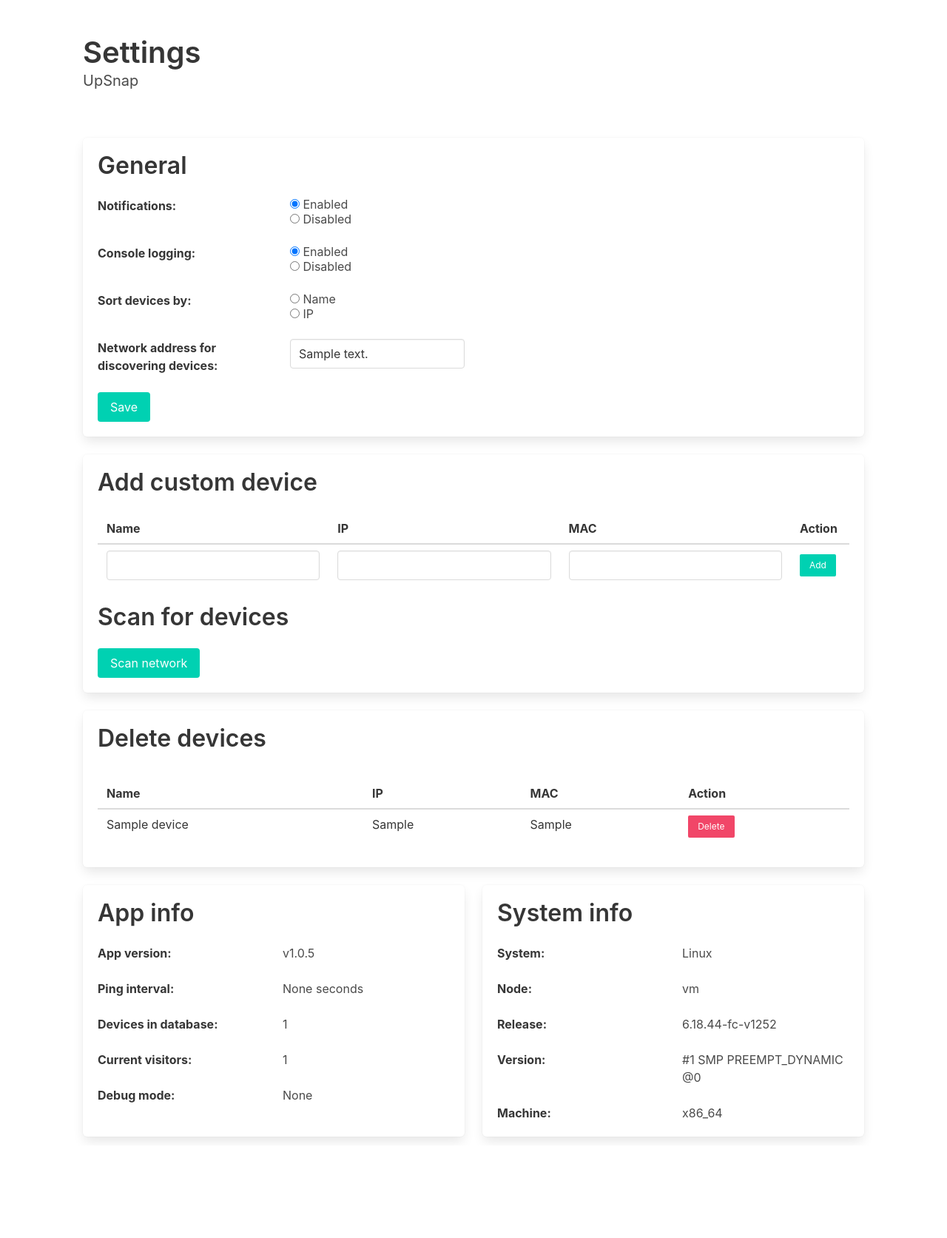
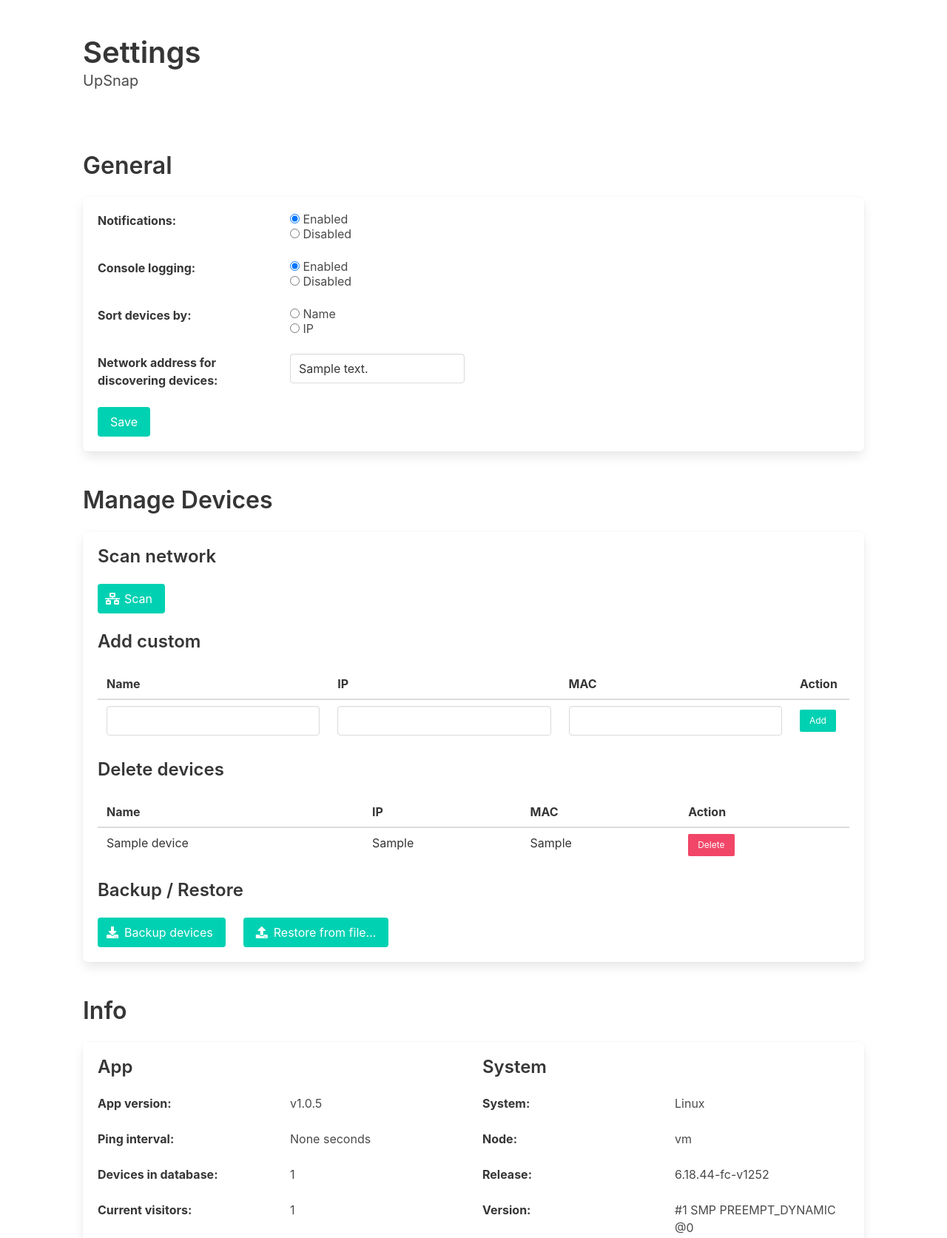
Before and after one commit to seriousm4x/UpSnap, a Django app: page /settings/ in a window 1280 px wide. Shown: the part 52-1725 px from the top of the page at 74% size. Before the commit the page ends 1594 px from the top, so only its background shows below. Run offline with Django 3.2, Linux system fonts and the light colour scheme; tables that the repository leaves empty hold one stand-in row (values such as "Sample post"); parts of the project's set-up code (start-up, migrations or seed data) failed here and were passed over.

Commit message:
cleanup settings, import export devices

```diff
--- a/app/wol/templates/wol/settings.html
+++ b/app/wol/templates/wol/settings.html
@@ -40,18 +40,14 @@
     </nav>
     <div class="container">
         <section class="section">
-            <h1 class="title is-size-2">
-                Settings
-            </h1>
-            <p class="subtitle">
-                UpSnap
-            </p>
+            <h1 class="title is-size-2">Settings</h1>
+            <p class="subtitle">UpSnap</p>
         </section>
-        <section class="section pt-4 pb-3">
+        <section class="section py-3">
+            <h2 class="title is-size-3 my-5">General</h2>
             <form action="/settings/save/" method="post">
                 {% csrf_token %}
                 <div class="box no-flex">
-                    <h2 class="title is-size-3 mb-5">General</h2>
                     <div class="columns">
                         <div class="column is-one-quarter">
                             <span class="mr-2"><strong>Notifications:</strong></span>
@@ -116,10 +112,27 @@
             </form>
         </section>
         <section class="section py-3">
-            <div class="columns is-multiline is-mobile">
-                <div class="column is-full-mobile is-full-tablet is-full-desktop is-full-widescreen is-half-fullhd">
+            <h2 class="title is-size-3 my-5">Manage Devices</h2>
             <div class="box no-flex">
-                        <h2 class="title is-size-3 mb-5">Add custom device</h2>
+                <h3 class="title is-size-4 mb-5">Scan network</h3>
+                {% if settings.scan_address %}
+                <button id="scan-button" class="button is-primary">
+                    <span class="icon is-small">
+                        <i class="fas fa-network-wired"></i>
+                    </span>
+                    <span>
+                        Scan
+                    </span>
+                </button>
+                {% else %}
+                <article class="message is-danger">
+                    <div class="message-body">
+                        Please enter the network address above and save to use this feature. Network address should look like "192.168.1.0/24".
+                    </div>
+                </article>
+                <button id="scan-button" class="button is-primary" disabled>Scan network</button>
+                {% endif %}
+                <h3 class="title is-size-4 my-5">Add custom</h3>
                 <form action="/settings/custom_add/" method="post">
                     {% csrf_token %}
                     <table class="table is-fullwidth">
@@ -139,18 +152,7 @@
                         </tbody>
                     </table>
                 </form>
-                        <h2 class="title is-size-3 my-5">Scan for devices</h2>
-                        {% if settings.scan_address %}
-                        <button id="scan-button" class="button is-primary">Scan network</button>
-                        {% else %}
-                        <article class="message is-danger">
-                            <div class="message-body">
-                                Please enter the network address above and save to use this feature. Network address should look like "192.168.1.0/24".
-                            </div>
-                        </article>
-                        <button id="scan-button" class="button is-primary" disabled>Scan network</button>
-                        {% endif %}
-                        <div id="scan-table-container" class="table-container py-3 is-hidden">
+                <div id="scan-table-container" class="table-container is-hidden">
                     <table id="scan-table" class="table is-fullwidth">
                         <thead>
                             <th>Name</th>
@@ -161,12 +163,8 @@
                         <tbody></tbody>
                     </table>
                 </div>
-                    </div>
-                </div>
-                <div class="column is-full-mobile is-full-tablet is-full-desktop is-full-widescreen is-half-fullhd">
-                    <div class="box no-flex">
-                        <h2 class="title is-size-3 mb-5">Delete devices</h2>
-                        <div id="delete-table-container" class="table-container py-3">
+                <h3 class="title is-size-4 my-5">Delete devices</h3>
+                <div id="delete-table-container" class="table-container">
                     <table id="delete-table" class="table is-fullwidth">
                         <thead>
                             <th>Name</th>
@@ -186,15 +184,43 @@
                         </tbody>
                     </table>
                 </div>
+                <h3 class="title is-size-4 my-5">Backup / Restore</h3>
+                <div class="columns is-tablet">
+                    <div class="column is-narrow">
+                        <a class="button is-primary" href="/settings/export/">
+                            <span class="icon is-small">
+                                <i class="fas fa-download"></i>
+                            </span>
+                            <span>Backup devices</span>
+                        </a>
+                    </div>
+                    <div class="column is-narrow">
+                        <form action="/settings/import/" method="post" enctype=multipart/form-data id="restore-form">
+                            {% csrf_token %}
+                            <div class="file is-primary">
+                                <label class="file-label">
+                                    <input id="restore-input" class="file-input" type="file" name="file" onchange="form.submit()">
+                                    <span class="file-cta">
+                                        <span class="file-icon">
+                                            <i class="fas fa-upload"></i>
+                                        </span>
+                                        <span class="file-label">
+                                            Restore from file…
+                                        </span>
+                                    </span>
+                                </label>
+                            </div>
+                        </form>
                     </div>
                 </div>
             </div>
         </section>
         <section class="section py-3">
+            <h2 class="title is-size-3 my-5">Info</h2>
+            <div class="box no-flex">
                 <div class="columns">
                     <div class="column">
-                    <div class="box">
-                        <h2 class="title is-size-3 mb-5">App info</h2>
+                        <h3 class="title is-size-4 mb-5">App</h3>
                         <div class="columns is-mobile">
                             <div class="column">
                                 <span class="mr-2"><strong>App version:</strong></span>
@@ -236,10 +262,8 @@
                             </div>
                         </div>
                     </div>
-                </div>
                     <div class="column">
-                    <div class="box">
-                        <h2 class="title is-size-3 mb-5">System info</h2>
+                        <h3 class="title is-size-4 mb-5">System</h3>
                         <div class="columns is-mobile">
                             <div class="column">
                                 <span class="mr-2"><strong>System:</strong></span>
--- a/app/wol/urls.py
+++ b/app/wol/urls.py
@@ -10,5 +10,7 @@ urlpatterns = [
     path("settings/scan_add/", views.settings_scan_add, name="settings_scan_add"),
     path("settings/custom_add/", views.settings_custom_add, name="settings_custom_add"),
     path("settings/del/", views.settings_del, name="settings_del"),
+    path("settings/export/", views.settings_export, name="settings_export"),
+    path("settings/import/", views.settings_import, name="settings_import"),
     path("health/", views.health, name="health")
 ]
--- a/app/wol/views.py
+++ b/app/wol/views.py
@@ -2,12 +2,16 @@ import json
 import os
 import platform
 import subprocess
+from io import StringIO
 
 from asgiref.sync import async_to_sync
 from channels.layers import get_channel_layer
+from django.core import serializers
 from django.http import HttpResponseRedirect
-from django.http.response import HttpResponse, HttpResponseServerError, JsonResponse
+from django.http.response import (HttpResponse, HttpResponseServerError,
+                                  JsonResponse)
 from django.shortcuts import render
+from django.utils import dateformat, timezone
 from django.utils.decorators import method_decorator
 from django.views.decorators.csrf import csrf_exempt
 from django_wol.settings import VERSION as app_version
@@ -61,7 +65,7 @@ def settings_save(request):
                     "scan_address": form.cleaned_data["ip_range"]
                 }
             )
-    return HttpResponseRedirect('/settings/')
+    return HttpResponseRedirect("/settings/")
 
 
 def settings_scan(request):
@@ -115,14 +119,14 @@ def settings_custom_add(request):
                     "ip": form.cleaned_data["custom_add_ip"]
                 }
             )
-    return HttpResponseRedirect('/settings/')
+    return HttpResponseRedirect("/settings/")
 
 
 @method_decorator(csrf_exempt, name="dispatch")
 def settings_scan_add(request):
     data = {}
     if request.method == "POST":
-        post_body = json.loads(request.body.decode('utf-8'))
+        post_body = json.loads(request.body.decode("utf-8"))
         if post_body["name"] == "":
             name = "Unknown"
         else:
@@ -151,7 +155,7 @@ def settings_scan_add(request):
 def settings_del(request):
     data = {}
     if request.method == "POST":
-        dev_id = int(request.body.decode('utf-8'))
+        dev_id = int(request.body.decode("utf-8"))
         Device.objects.get(id=dev_id).delete()
         data["status"] = 200
     else:
@@ -165,6 +169,40 @@ def settings_del(request):
 
     return JsonResponse(data=data)
 
+
+def settings_export(request):
+    if request.method == "GET":
+        file_data = {}
+        data = serializers.serialize("python", Device.objects.all())
+        for dev in data:
+            file_data[dev["fields"]["mac"]] = {
+                "name": dev["fields"]["name"],
+                "ip": dev["fields"]["ip"],
+                "netmask": dev["fields"]["netmask"]
+            }
+        now = dateformat.format(timezone.now(), "Y-m-d_H-i-s")
+        response = HttpResponse(
+            StringIO(json.dumps(file_data, indent=4)), content_type="application/json")
+        response["Content-Disposition"] = f"attachment;filename=upsnap_backup_{now}.json"
+        return response
+    return HttpResponseRedirect("/settings/")
+
+
+def settings_import(request):
+    if request.method == "POST":
+        data = json.loads(request.FILES["file"].read())
+        for key, value in data.items():
+            Device.objects.update_or_create(
+                mac=key,
+                defaults={
+                    "name": value["name"],
+                    "ip": value["ip"],
+                    "netmask": value["netmask"],
+                }
+            )
+    return HttpResponseRedirect("/settings/")
+
+
 def health(request):
     try:
         Settings.objects.all()
```
Lines whose indentation alone changed are shown as unchanged.
